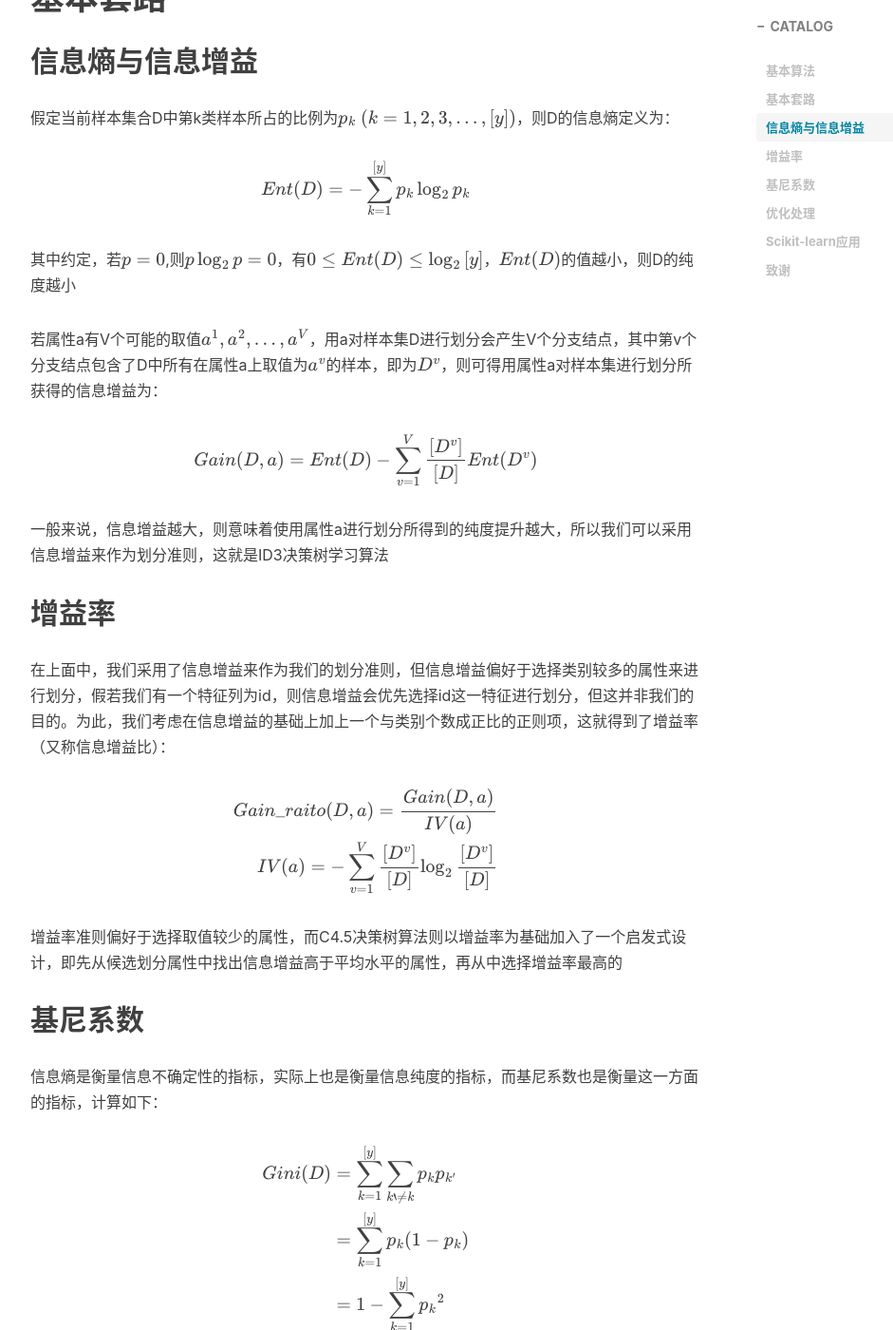
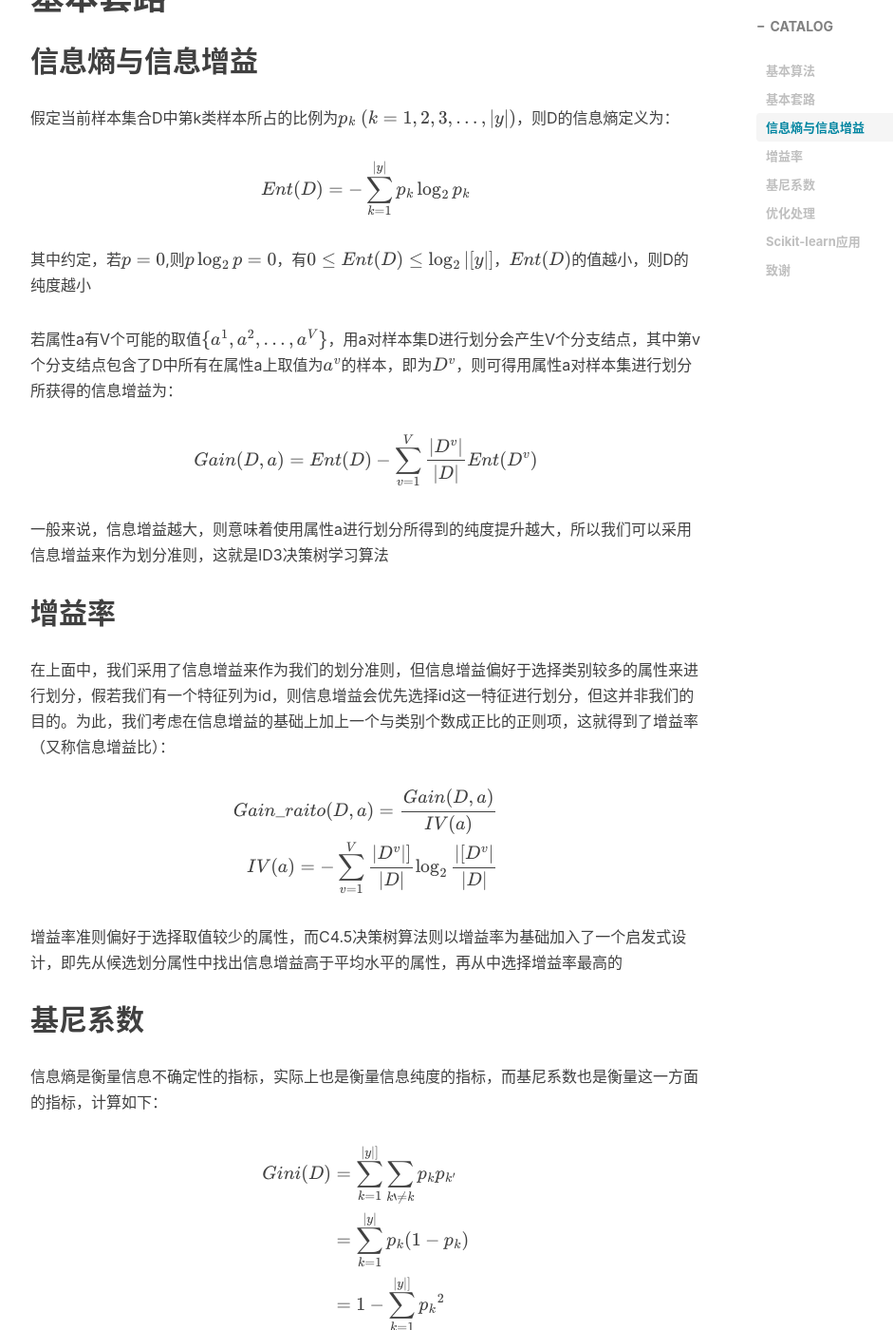
Before and after one commit to simplestory/simplestory.github.io, a Jekyll site: the page built from _posts/2018-8-29-决策树.md, in a window 1280 px wide and 1400 px high, scrolled down 1003 px. Shown: the whole window at 95% size, without its empty margins (233-1174 px from the left). Built offline with Jekyll 4.4.1, drawn with Linux system fonts in a browser that asks for light colours; nearby versions of some CDN libraries; formulas are drawn with MathJax 3; comment, search, counter and statistics services are not loaded; some of the changed text lies outside the part shown.

Commit message:
数学公式语法修改

```diff
--- a/_posts/2018-8-29-决策树.md
+++ b/_posts/2018-8-29-决策树.md
@@ -14,8 +14,8 @@ tags:
 
 # 基本算法
 
-Input: 训练集$D=\{(\mathbf{x_1},y_1),(\mathbf{x_2},y_2),...,(\mathbf{x_m},y_m)\}$;
-属性集$A=\{a_1,a_2,...,a_d\}$
+Input: 训练集$D=\\{(\mathbf{x_1},y_1),(\mathbf{x_2},y_2),...,(\mathbf{x_m},y_m)\\}$;
+属性集$A=\\{a_1,a_2,...,a_d\\}$
 
 Output: 以node为根结点的一颗决策树
 
@@ -29,15 +29,15 @@ Output: 以node为根结点的一颗决策树
 
 ## 信息熵与信息增益
 
-假定当前样本集合D中第k类样本所占的比例为$p_k \ (k=1,2,3,...,\left[ y\right])$，则D的信息熵定义为：
+假定当前样本集合D中第k类样本所占的比例为$p_k \ (k=1,2,3,...,\vert y\vert)$，则D的信息熵定义为：
 
-$$Ent(D) = -\sum_{k=1}^{\left[ y\right]} p_k\log_{2}p_k$$
+$$Ent(D) = -\sum_{k=1}^{\vert y\vert} p_k\log_{2}p_k$$
 
-其中约定，若$p=0$,则$p\log_{2}p = 0$，有$0 \le Ent(D) \le \log_{2}\left[ y\right]$，$Ent(D)$的值越小，则D的纯度越小
+其中约定，若$p=0$,则$p\log_{2}p = 0$，有$0 \le Ent(D) \le \log_{2}\vert[ y\vert]$，$Ent(D)$的值越小，则D的纯度越小
 
-若属性a有V个可能的取值$\{a^1,a^2,...,a^V\}$，用a对样本集D进行划分会产生V个分支结点，其中第v个分支结点包含了D中所有在属性a上取值为$a^v$的样本，即为$D^v$，则可得用属性a对样本集进行划分所获得的信息增益为：
+若属性a有V个可能的取值$\\{a^1,a^2,...,a^V\\}$，用a对样本集D进行划分会产生V个分支结点，其中第v个分支结点包含了D中所有在属性a上取值为$a^v$的样本，即为$D^v$，则可得用属性a对样本集进行划分所获得的信息增益为：
 
-$$Gain(D,a) = Ent(D)-\sum_{v=1}^V \frac{\left[ D^v\right]}{\left[ D\right]} Ent(D^v)$$
+$$Gain(D,a) = Ent(D)-\sum_{v=1}^V \frac{\vert D^v\vert}{\vert D\vert} Ent(D^v)$$
 
 一般来说，信息增益越大，则意味着使用属性a进行划分所得到的纯度提升越大，所以我们可以采用信息增益来作为划分准则，这就是ID3决策树学习算法
 
@@ -48,7 +48,7 @@ $$Gain(D,a) = Ent(D)-\sum_{v=1}^V \frac{\left[ D^v\right]}{\left[ D\right]} Ent(
 $$
 \begin{aligned}
 Gain\_raito(D,a) = \frac{Gain(D,a)}{IV(a)}  \\
-IV(a) = -\sum_{v=1}^V \frac{\left[ D^v\right]}{\left[ D\right]} \log_{2}\frac{\left[ D^v\right]}{\left[ D\right]}
+IV(a) = -\sum_{v=1}^V \frac{\vert D^v\vert]}{\vert D\vert} \log_{2}\frac{\vert[ D^v\vert}{\vert D\vert}
 \end{aligned}
 $$
 
@@ -60,9 +60,9 @@ $$
 
 $$
 \begin{aligned}
-Gini(D) & = \sum_{k=1}^{\left[ y\right]} \sum_{k‘ \neq k} p_kp_{k’}  \\
-& = \sum_{k=1}^{\left[ y\right]} p_k(1-p_k)  \\
-& = 1-\sum_{k=1}^{\left[ y\right]} {p_k}^2
+Gini(D) & = \sum_{k=1}^{\vert y\vert]} \sum_{k‘ \neq k} p_kp_{k’}  \\
+& = \sum_{k=1}^{\vert y\vert} p_k(1-p_k)  \\
+& = 1-\sum_{k=1}^{\vert y\vert]} {p_k}^2
 \end{aligned}
 $$
 
@@ -70,7 +70,7 @@ $$
 
 对于属性a的基尼系数，为属性a取值的基尼系数加权和，即：
 
-$$Gini\_index(D,a) = \sum_{v=1}^V \frac{\left[ D^v\right]}{\left[ D\right]} Gini(D^v)$$
+$$Gini\_index(D,a) = \sum_{v=1}^V \frac{\left[ D^v\right]}{\vert D\vert]} Gini(D^v)$$
 
 故在候选属性集A中，我们应该选择那个使得划分后基尼系数最小的属性作为最优划分属性：
 
```
Also changed, not shown: _posts/2018-11-3-深度学习优化.md (+8 -8 lines), _posts/2018-8-13-线性回归和Logistic回归.md (+2 -2 lines), _posts/2018-8-16-SVM支持向量机.md (+11 -11 lines), _posts/2018-8-19-贝叶斯分类.md (+9 -9 lines), _posts/2019-3-17-Xgboost.md (+13 -7 lines).
